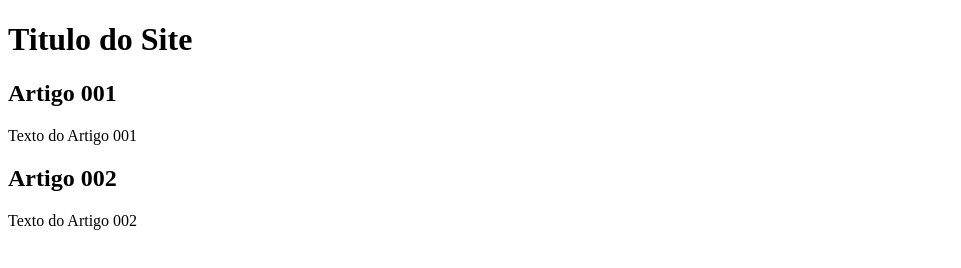
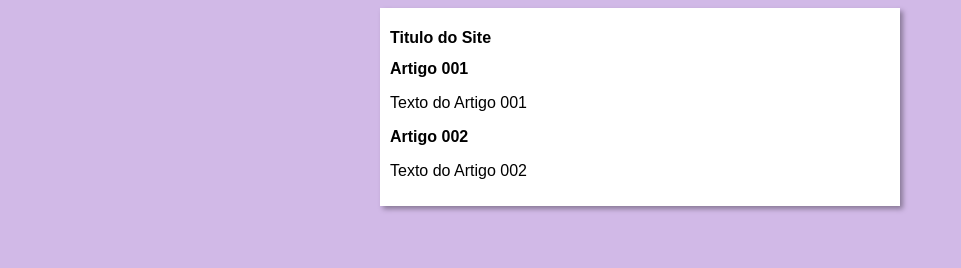
Before and after one commit to anisionascimento/projeto-site, a plain HTML site: page index.html in a window 1280 px wide. Shown: the whole page, without its empty margins (0-961 px from the left). Drawn offline with Linux system fonts and the light colour scheme.

Commit message:
iniciei i design

```diff
--- a/index.html
+++ b/index.html
@@ -5,6 +5,7 @@
     <meta http-equiv="X-UA-Compatible" content="IE=edge">
     <meta name="viewport" content="width=device-width, initial-scale=1.0">
     <title>Titulo do Site</title>
+    <link rel="stylesheet" href="style/style.css">
 </head>
 <body>
     <main>
--- /dev/null
+++ b/style/style.css
@@ -0,0 +1,14 @@
+*{
+    font-family: Arial, Helvetica, sans-serif;
+    font-size: 16px;
+}
+body {
+    background-color: rgb(209, 185, 231);
+}
+main {
+    background-color: white;
+    width: 500px;
+    margin: auto;
+    padding: 10px;
+    box-shadow: 3px 3px 5px rgba(0, 0, 0, 0.349);
+}
```
